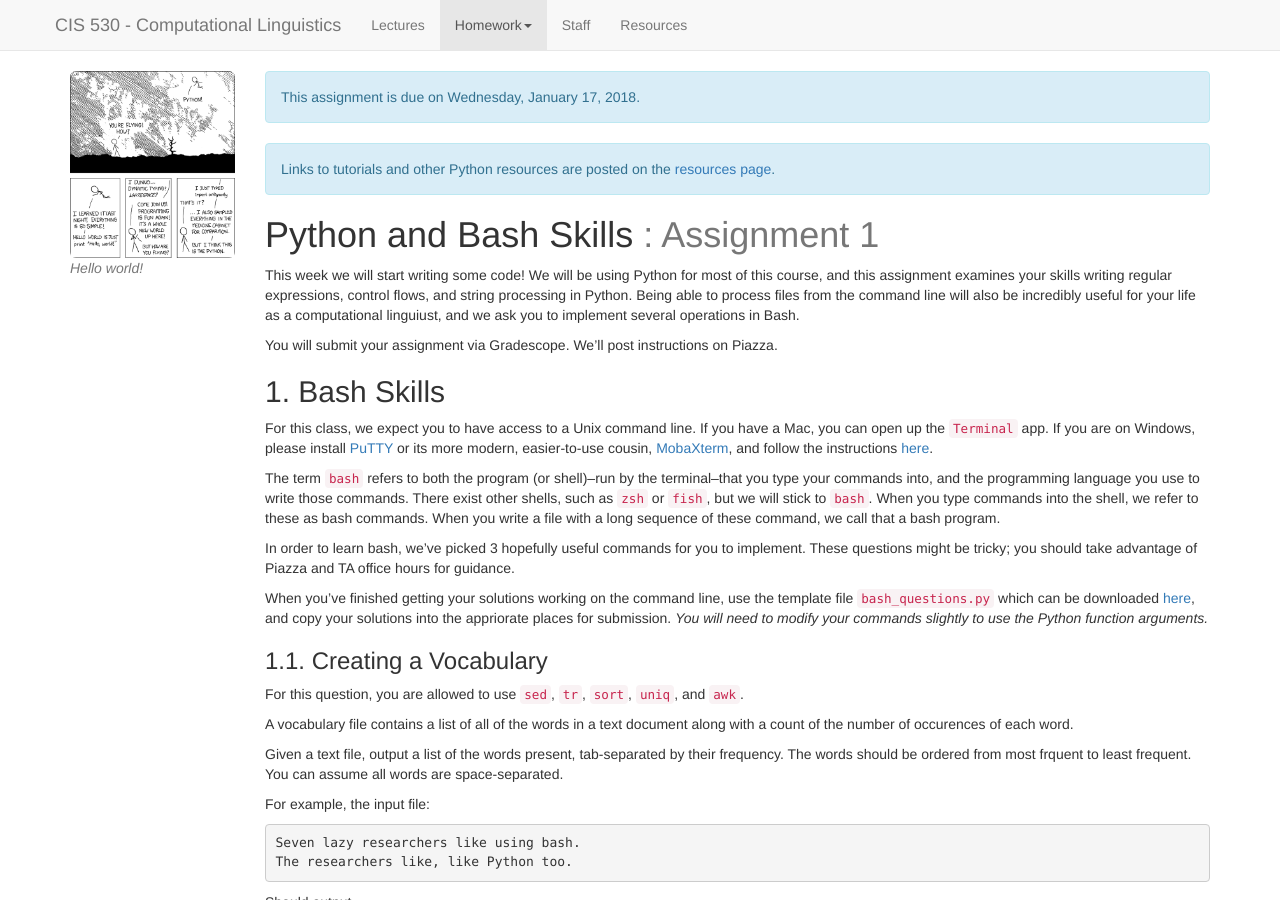
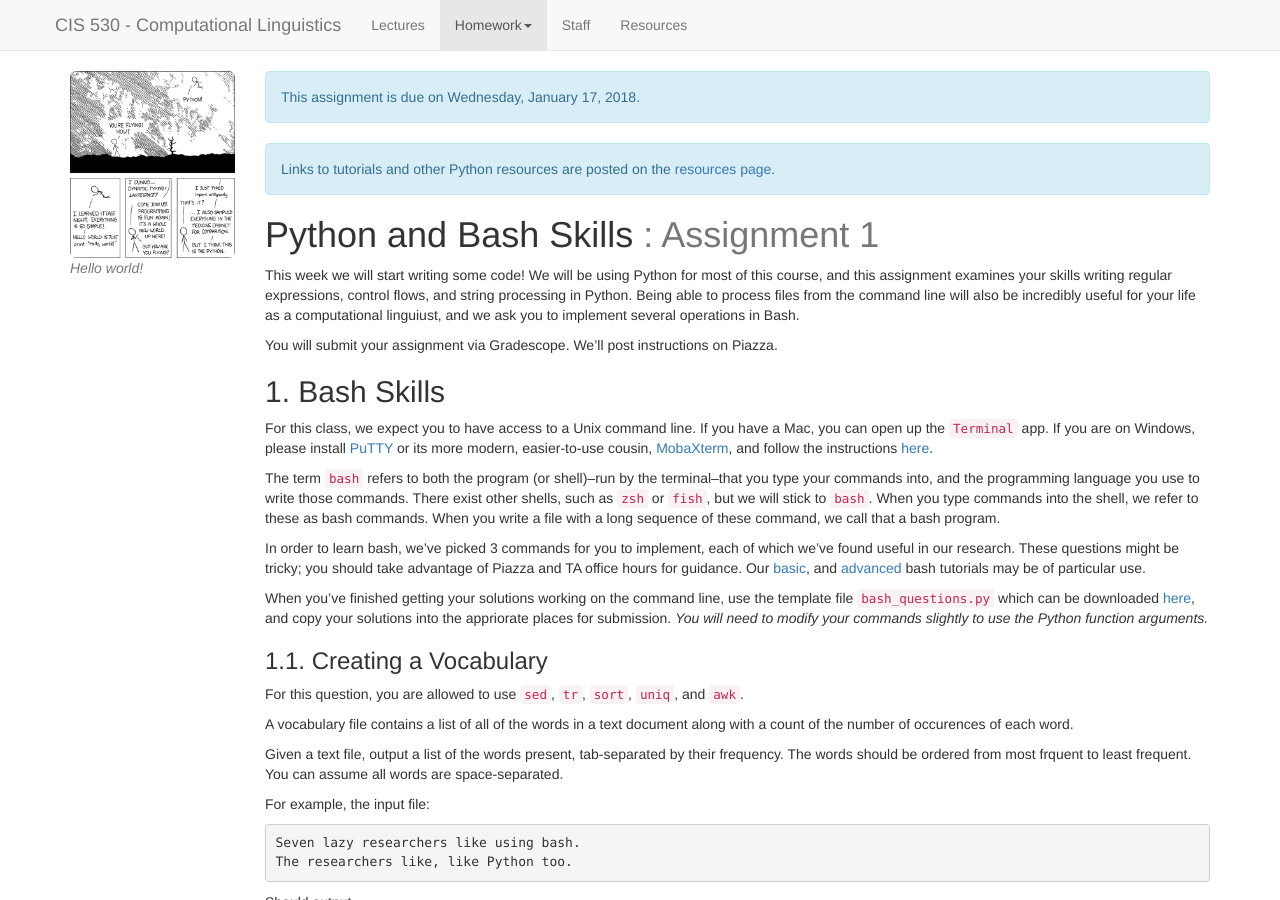
Before and after one commit to computational-linguistics-class/computational-linguistics-class.github.io, a Jekyll site: the page built from assignment1.md, in a window 1280 px wide and 900 px high. Built offline with Jekyll 4.4.1, drawn with Linux system fonts in a browser that asks for light colours; nearby versions of some CDN libraries; a script that is not in the unit is left out.

Commit message:
add links to resources on the assignment 1 page

```diff
--- a/assignment1.md
+++ b/assignment1.md
@@ -45,7 +45,9 @@ The term `bash` refers to both the program (or shell)--run by the terminal--that
 language you use to write those commands. There exist other shells, such as `zsh` or `fish`, but we will stick to `bash`. When you type
 commands into the shell, we refer to these as bash commands. When you write a file with a long sequence of these command, we call that a bash program.
 
-In order to learn bash, we've picked 3 hopefully useful commands for you to implement. These questions might be tricky; you should take advantage of Piazza and TA office hours for guidance.
+In order to learn bash, we've picked 3 commands for you to implement, each of which we've found useful in our research.
+These questions might be tricky; you should take advantage of Piazza and TA office hours for guidance.
+Our [basic](tutorials/2017-03-06-bash-for-nlp-tutorial-basic.md), and [advanced](tutorials/2017-03-07-bash-for-nlp-tutorial-topics.md) bash tutorials may be of particular use.
 
 When you've finished getting your solutions
 working on the command line, use the template file `bash_questions.py` which can be downloaded [here](downloads/hw1/bash_questions.py),
```
Also changed, not shown: resources.md (+2 -2 lines).
